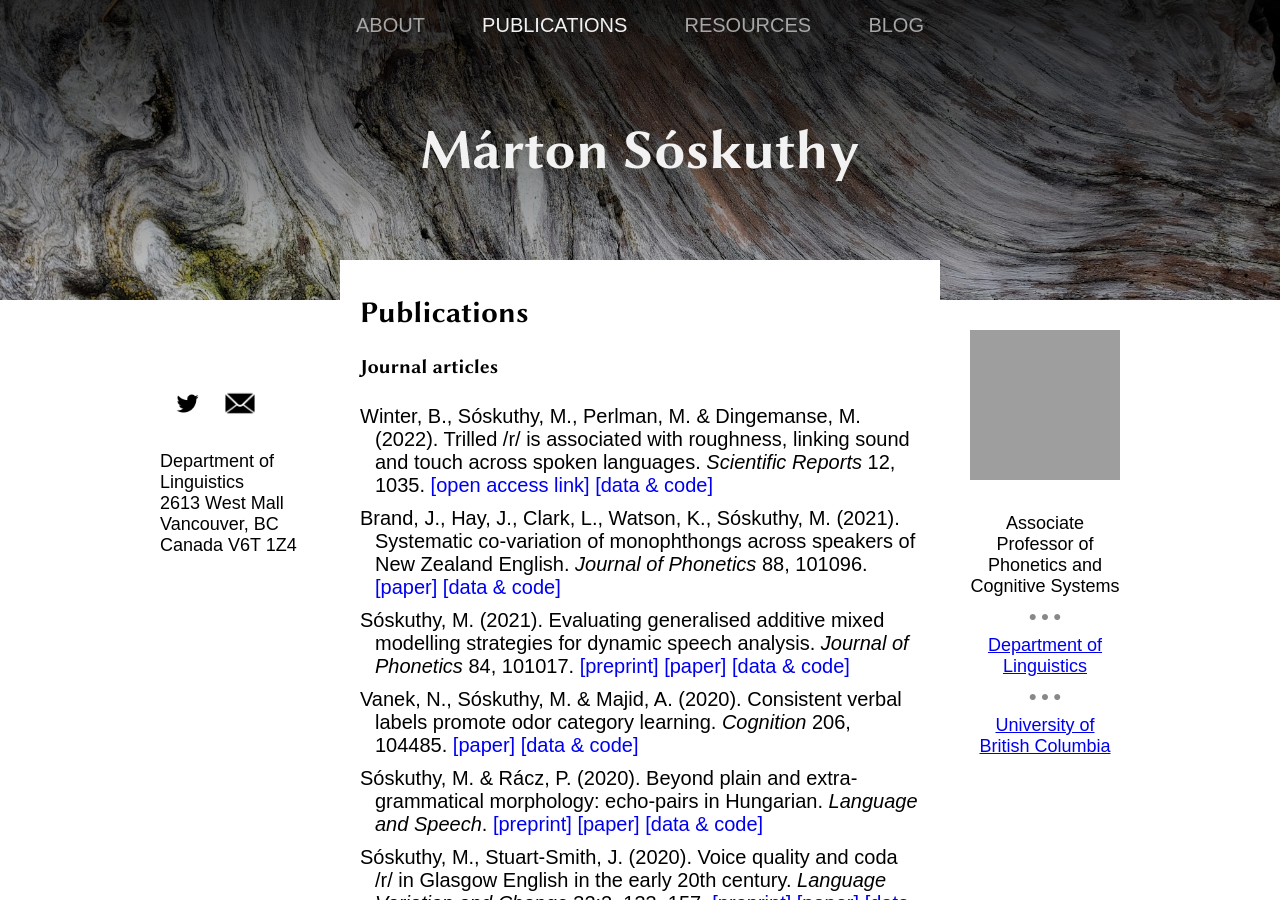
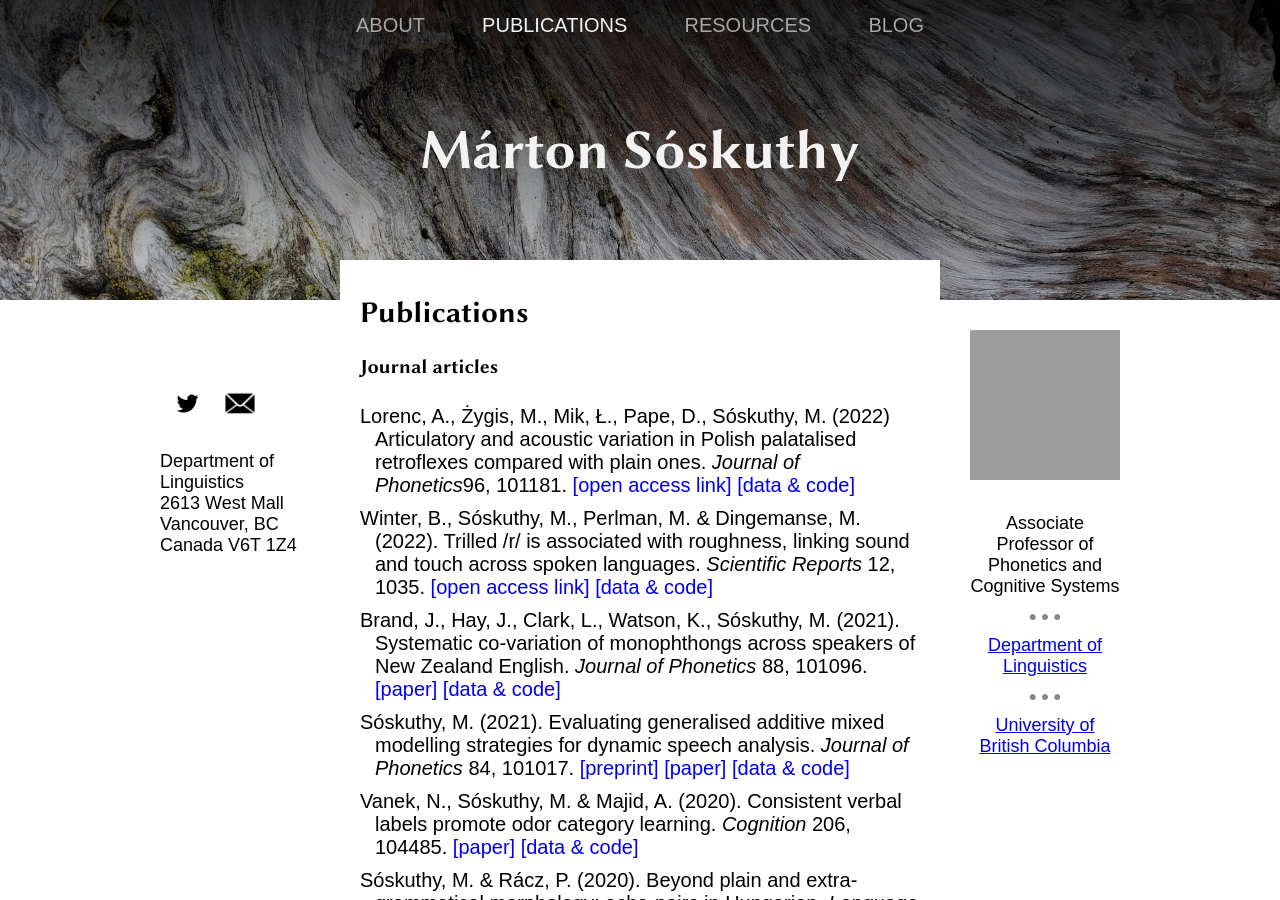
Before and after one commit to soskuthy/soskuthy.github.io, a Jekyll site: the page built from publications.html, in a window 1280 px wide and 900 px high. Built offline with Jekyll 4.4.1, drawn with Linux system fonts in a browser that asks for light colours; some web fonts are replaced; grey boxes are pictures that could not be loaded.

Commit message:
added lorenc et al

```diff
--- a/publications.html
+++ b/publications.html
@@ -7,6 +7,7 @@ title: Publications
 <h4>Journal articles</h4>
 
         <ul>
+            <li>Lorenc, A., Żygis, M., Mik, Ł., Pape, D., Sóskuthy, M. (2022) Articulatory and acoustic variation in Polish palatalised retroflexes compared with plain ones. <em>Journal of Phonetics</em>96, 101181.</em> <a href="https://www.sciencedirect.com/science/article/pii/S0095447022000560" target="_blank">[open access link]</a> <a href="https://osf.io/bp3af/" target="_blank">[data & code]</a></li>
             <li>Winter, B., Sóskuthy, M., Perlman, M. & Dingemanse, M. (2022). Trilled /r/ is associated with roughness, linking sound and touch across spoken languages. <em>Scientific Reports</em> 12, 1035. <a href="https://www.nature.com/articles/s41598-021-04311-7.pdf" target="_blank">[open access link]</a> <a href="https://osf.io/6nma2/" target="_blank">[data & code]</a></li>
             <li>Brand, J., Hay, J., Clark, L., Watson, K., Sóskuthy, M. (2021). Systematic co-variation of monophthongs across speakers of New Zealand English. <em>Journal of Phonetics</em> 88, 101096. <a href="https://www.sciencedirect.com/science/article/pii/S0095447021000711" target="_blank">[paper]</a> <a href="https://nzilbb.github.io/Covariation_monophthongs_NZE/" target="_blank">[data & code]</a></li>
             <li>Sóskuthy, M. (2021). Evaluating generalised additive mixed modelling strategies for dynamic speech analysis. <em>Journal of Phonetics</em> 84, 101017. <a href="https://psyarxiv.com/jb4wh" target="_blank">[preprint]</a> <a href="https://www.sciencedirect.com/science/article/pii/S009544702030108X" target="_blank">[paper]</a> <a href="https://github.com/soskuthy/gamm_strategies" target="_blank">[data & code]</a></li>
```
